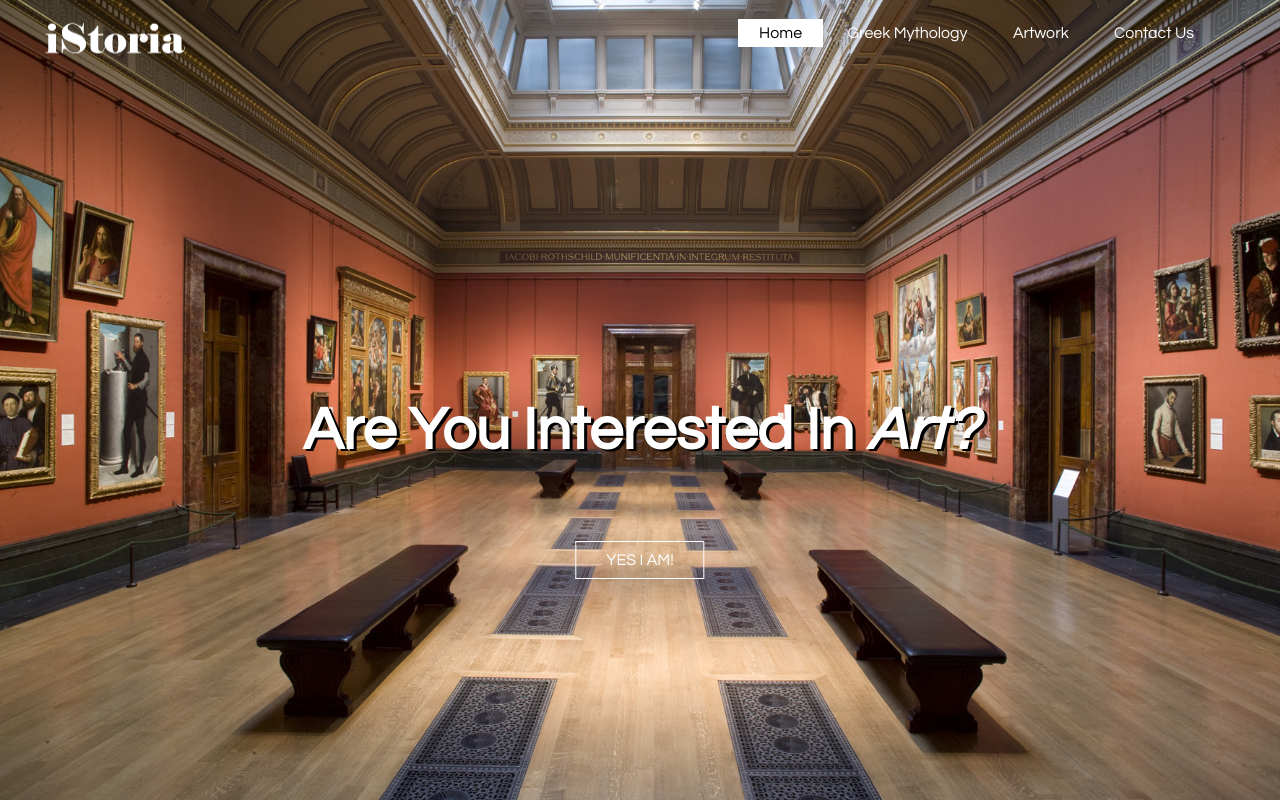
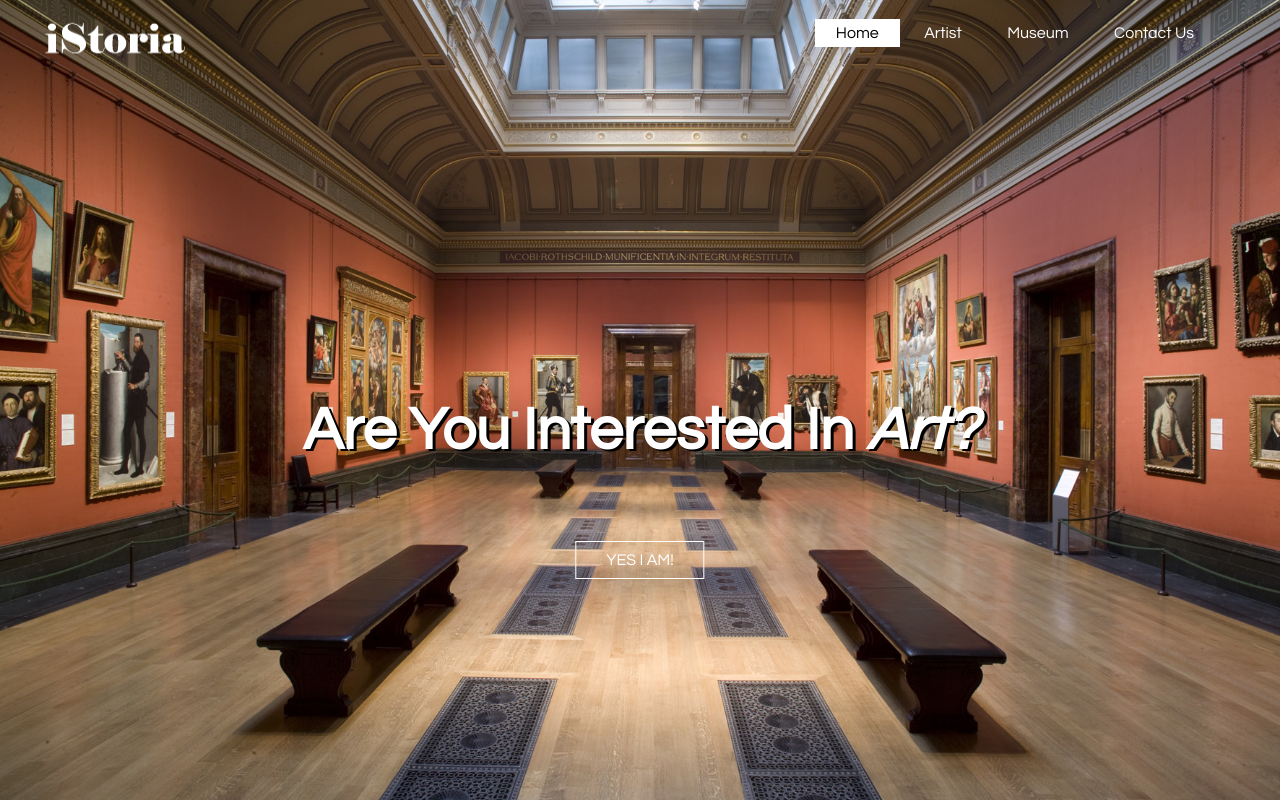
Before and after one commit to GannaWalaa/iStoria, a plain HTML site: page app.html in a window 1280 px wide. Drawn offline with Linux system fonts and the light colour scheme.

Commit message:
Update app.html

```diff
--- a/app.html
+++ b/app.html
@@ -16,9 +16,9 @@
 			</div>
 			<ul>
 				<li class="active"><a href="#">Home</a></li>
-				<li><a href="#">Greek Mythology</a></li>
-				<li><a href="#">Artwork</a></li>
-				<li><a href="#">Contact Us</a></li>
+				<li><a href="#">Artist</a></li>
+				<li><a href="#">Museum</a></li>
+				<li><a href="Contact2.html">Contact Us</a></li>
 			</ul>
 		</div>
 		<div class="button">
```
